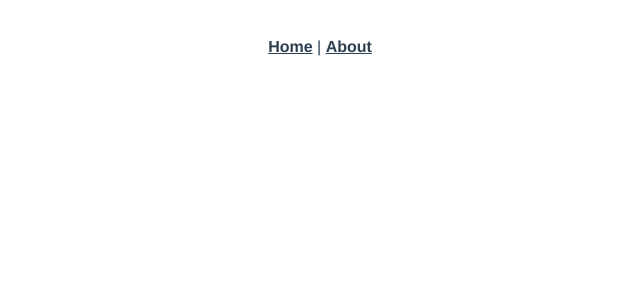
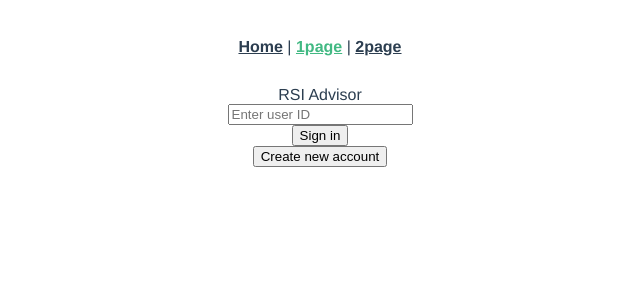
Before and after one commit to KalviSommer/rsiadvisorfront-kalvi, a Vue app: page /#/1page in a window 1280 px wide. Shown: the top 300 px of the page, without its empty margins (320-960 px from the left). Built offline with nearby package versions, Linux system fonts and the light colour scheme.

Commit message:
rsi front

```diff
--- a/src/App.vue
+++ b/src/App.vue
@@ -2,7 +2,8 @@
   <div id="app">
     <div id="nav">
       <router-link to="/">Home</router-link> |
-      <router-link to="/about">About</router-link>
+      <router-link to="/1page">1page</router-link> |
+      <router-link to="/2page">2page</router-link>
     </div>
     <router-view/>
   </div>
--- a/src/router/index.js
+++ b/src/router/index.js
@@ -1,6 +1,7 @@
 import Vue from 'vue'
 import VueRouter from 'vue-router'
 import Home from '../views/Home.vue'
+import SecondPage from '../views/2page.vue'
 
 Vue.use(VueRouter)
 
@@ -11,13 +12,18 @@ const routes = [
     component: Home
   },
   {
-    path: '/about',
-    name: 'About',
+    path: '/',
+    name: '2page',
+    component: SecondPage
+  },
+  {
+    path: '/1page',
+    name: '1page',
     // route level code-splitting
     // this generates a separate chunk (about.[hash].js) for this route
     // which is lazy-loaded when the route is visited.
     component: function () {
-      return import(/* webpackChunkName: "about" */ '../views/About.vue')
+      return import(/* webpackChunkName: "about" */ '../views/1page.vue')
     }
   }
 ]
--- /dev/null
+++ b/src/views/1page.vue
@@ -0,0 +1,13 @@
+<template>
+  <div class="1page">
+
+    <div>RSI Advisor</div>
+<input name="userId" placeholder="Enter user ID">
+    <br>
+    <button v-on:click="signIn">Sign in</button>
+    <br>
+    <button v-on:click="createNewAccount">Create new account</button>
+
+  </div>
+
+</template>
--- /dev/null
+++ b/src/views/2page.vue
@@ -0,0 +1,6 @@
+<template>
+  <div class="2page">
+    Siia tuleb user ID
+  </div>
+
+</template>
--- a/src/views/About.vue
+++ /dev/null
@@ -1,5 +0,0 @@
-<template>
-  <div class="about">
-    <h1>This is an about page</h1>
-  </div>
-</template>
```
Also changed, not shown: 1 other file (tests, documents, lock files or other folders).
